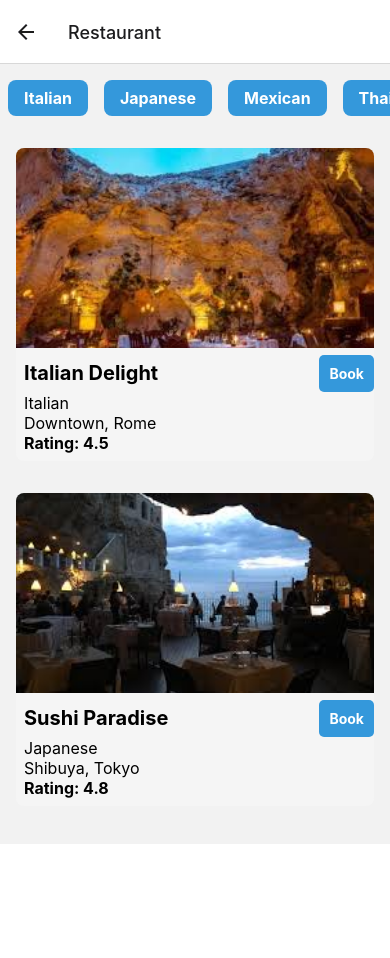
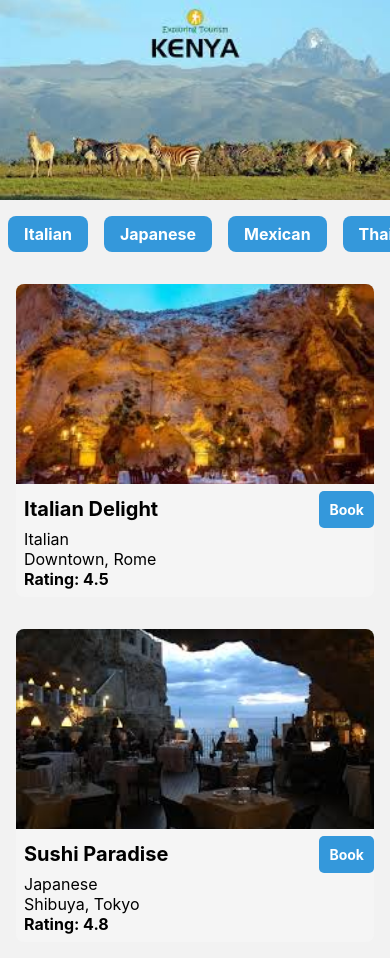
Before and after one commit to incognitoDevOps/TourApp, a React Native app: screen /Restaurant in a window 390 px wide. Before the commit the page ends 844 px from the top, so only its background shows below. Built offline with nearby package versions, Linux system fonts and the light colour scheme.

Commit message:
restaurant

```diff
--- a/navigation/AppNavigator.js
+++ b/navigation/AppNavigator.js
@@ -23,7 +23,7 @@ const AppNavigator = () => {
         <Stack.Screen name="Home" component={HomeScreen} />
         <Stack.Screen name="Attractions" component={AttractionsScreen} options={{headerShown: false}}/>
         <Stack.Screen name="Accommodation" component={AccommodationScreen} options={{headerShown: false}}/>
-        <Stack.Screen name="Restaurant" component={RestaurantScreen} options={{headerShown: true}}/>
+        <Stack.Screen name="Restaurant" component={RestaurantScreen} options={{headerShown: false}}/>
         <Stack.Screen name="Weather" component={WeatherScreen} options={{headerShown: true}}/>
         <Stack.Screen name="AttractionDetails" component={AttractionDetailsScreen} />
         <Stack.Screen name="NewsDetails" component={NewsDetails} options={{headerShown: false}}/>
--- a/screens/RestaurantScreen.js
+++ b/screens/RestaurantScreen.js
@@ -76,6 +76,10 @@ const RestaurantScreen = ({ navigation }) => {
   return (
     <ScrollView>
       <View>
+      <Image
+          source={require("../assets/attractions_header.jpeg")}
+          style={{ width: "100%", height: 200, resizeMode: "cover" }}
+        />
         <ScrollView horizontal showsHorizontalScrollIndicator={false}>
           <View style={styles.filtersContainer}>
             {cuisineFilters.map(renderCuisineFilter)}
```
